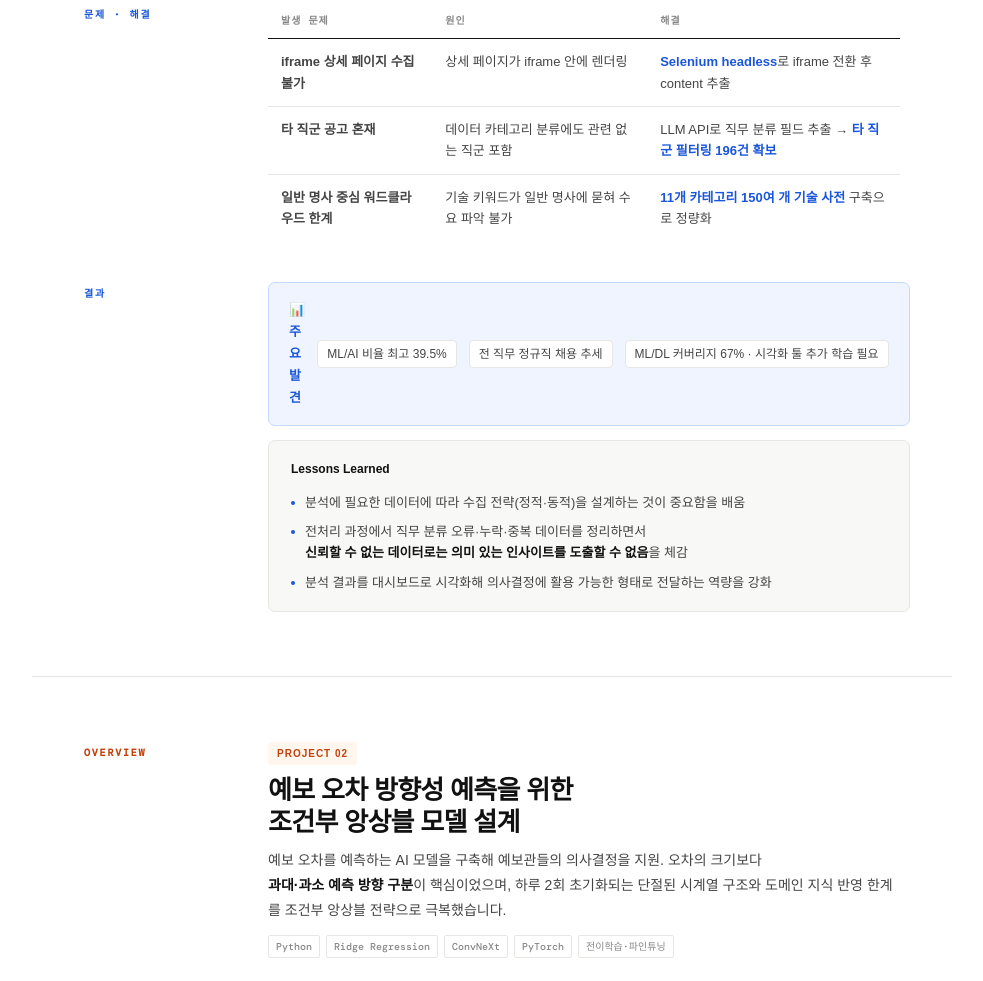
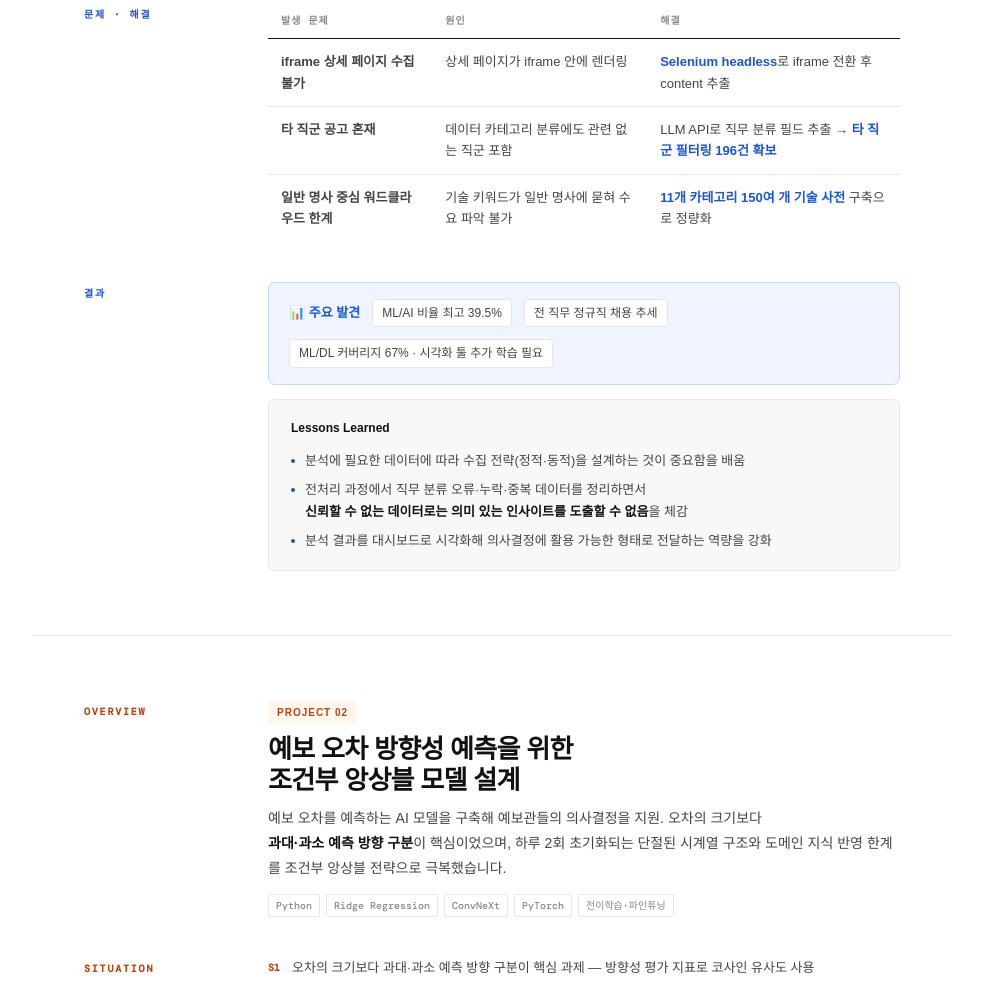
Before and after one commit to cloudyflavor/portfolio, a plain HTML site: page index.html in a window 1280 px wide. Shown: the part 4340-5321 px from the top of the page, without its empty margins (148-1131 px from the left). Drawn offline with nearby package versions, Linux system fonts and the light colour scheme; a web font is replaced by a local one.

Commit message:
Change flex-wrap from nowrap to wrap in .result

```diff
--- a/index.html
+++ b/index.html
@@ -181,13 +181,13 @@ body { background: var(--bg); color: var(--ink); font-family: var(--f); font-siz
 .img-card-cap { font-size: 11px; color: var(--ink3); padding: 10px 14px; border-top: 1px solid var(--line); font-weight: 500; }
 
 /* RESULT */
-.result { border-radius: 7px; padding: 16px 20px; display: flex; align-items: center; gap: 12px; flex-wrap: nowrap; }
+.result { border-radius: 7px; padding: 16px 20px; display: flex; align-items: center; gap: 12px; flex-wrap: wrap; }
 .res1{background:var(--c1l);border:1px solid var(--c1m);} .res-o{background:var(--col);border:1px solid var(--com);}
 .res2{background:var(--c2l);border:1px solid var(--c2m);}
 .res3{background:var(--c3l);border:1px solid var(--c3m);}
 .res-main{font-size:13px;font-weight:700;}
 .res1 .res-main{color:var(--c1);} .res-o .res-main{color:var(--co);} .res2 .res-main{color:var(--c2);} .res3 .res-main{color:var(--c3);}
-.rpill{font-size:12px;color:var(--ink2);background:white;padding:3px 9px;border-radius:4px;border:1px solid var(--line);white-space:nowrap;}
+.rpill{font-size:12px;color:var(--ink2);background:white;padding:3px 9px;border-radius:4px;border:1px solid var(--line);}
 
 /* LEARN */
 .learn { background: var(--bg2); border: 1px solid var(--line); border-radius: 7px; padding: 18px 22px; }
```
